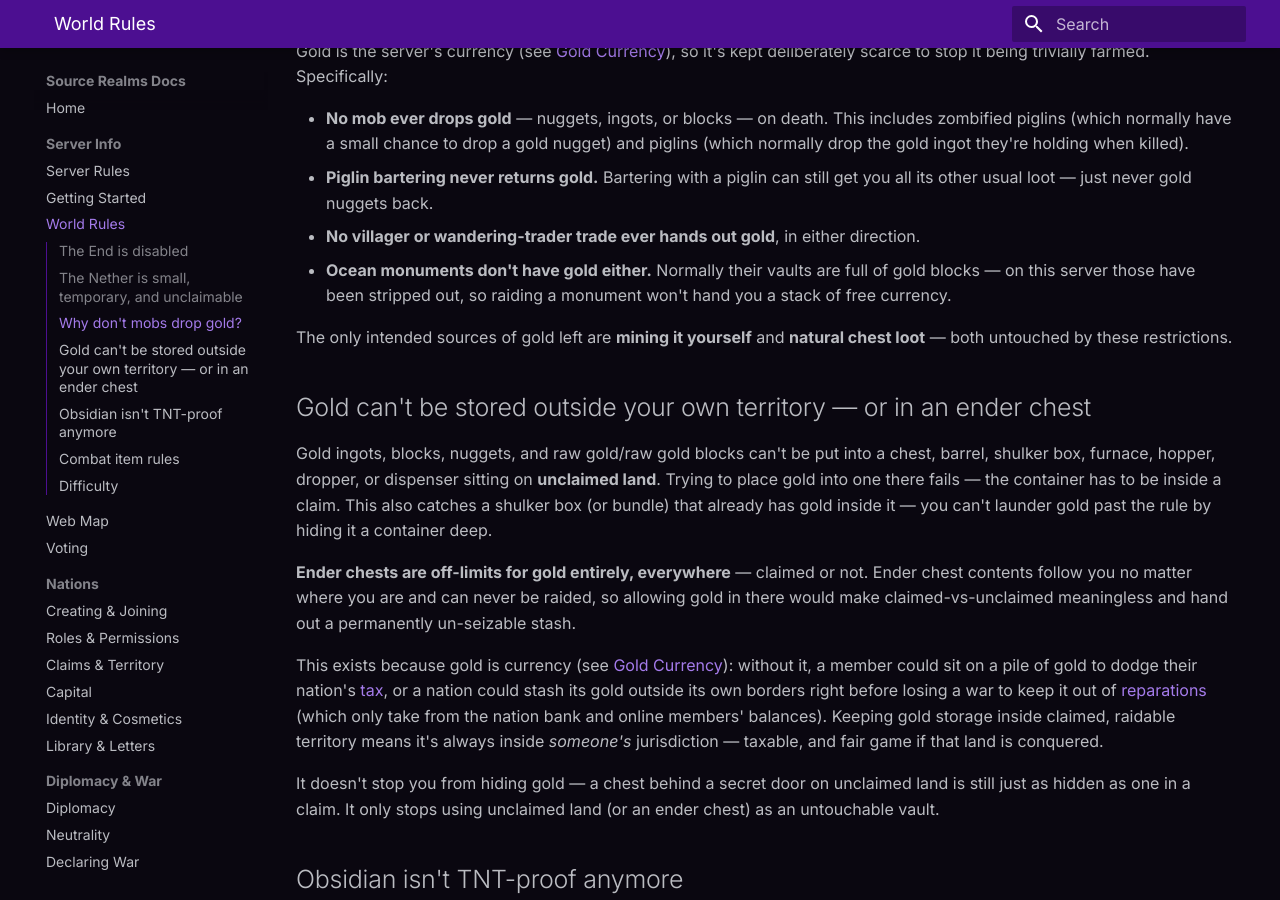
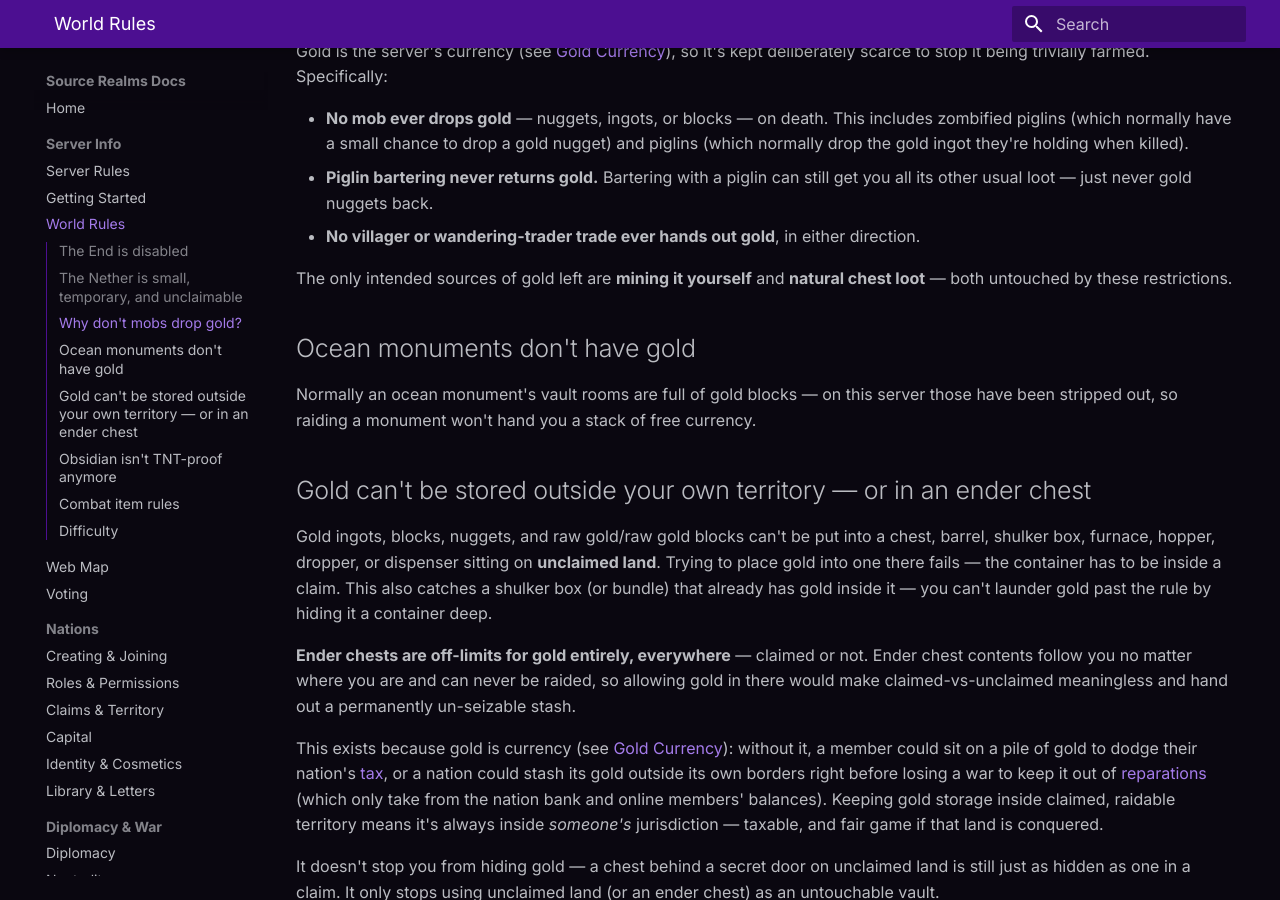
Before and after one commit to SourceRealms/sourcerealms-docs, an MkDocs documentation site: the page built from docs/world-rules.md, in a window 1280 px wide and 900 px high, scrolled down 686 px. Built offline with MkDocs 1.6.1 and Material for MkDocs 9.7.7, drawn with Linux system fonts in a browser that asks for light colours.

Commit message:
Give ocean monument gold stripping its own section

```diff
--- a/docs/world-rules.md
+++ b/docs/world-rules.md
@@ -30,12 +30,14 @@ scarce to stop it being trivially farmed. Specifically:
 - **Piglin bartering never returns gold.** Bartering with a piglin can still get you all its other
   usual loot — just never gold nuggets back.
 - **No villager or wandering-trader trade ever hands out gold**, in either direction.
-- **Ocean monuments don't have gold either.** Normally their vaults are full of gold blocks — on
-  this server those have been stripped out, so raiding a monument won't hand you a stack of free
-  currency.
 
 The only intended sources of gold left are **mining it yourself** and **natural chest loot** — both
 untouched by these restrictions.
+
+## Ocean monuments don't have gold
+
+Normally an ocean monument's vault rooms are full of gold blocks — on this server those have been
+stripped out, so raiding a monument won't hand you a stack of free currency.
 
 ## Gold can't be stored outside your own territory — or in an ender chest
 
```
